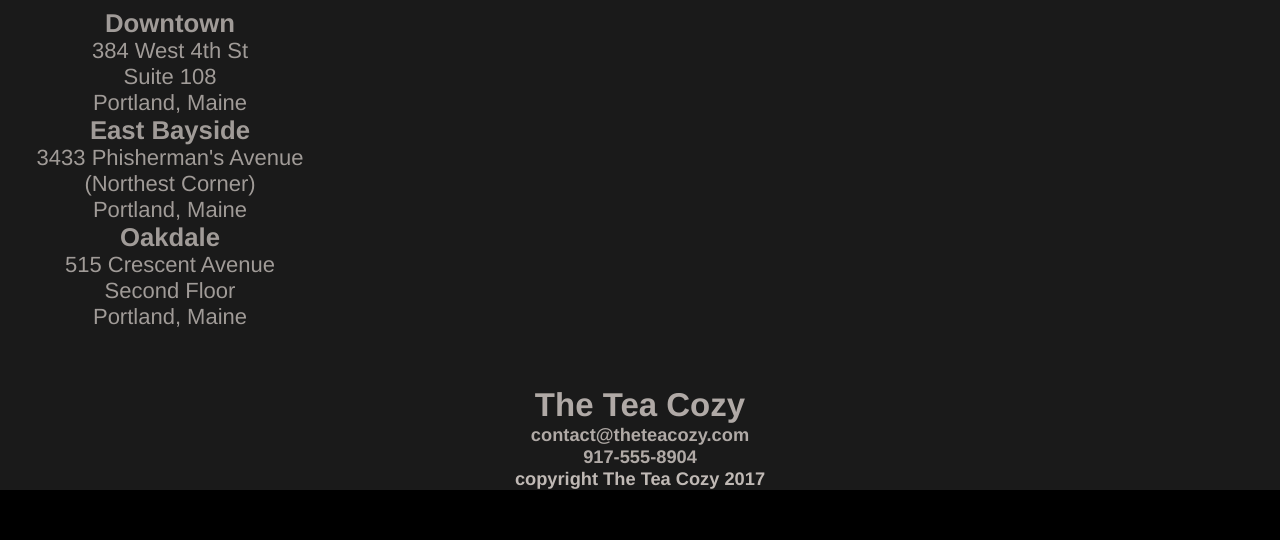
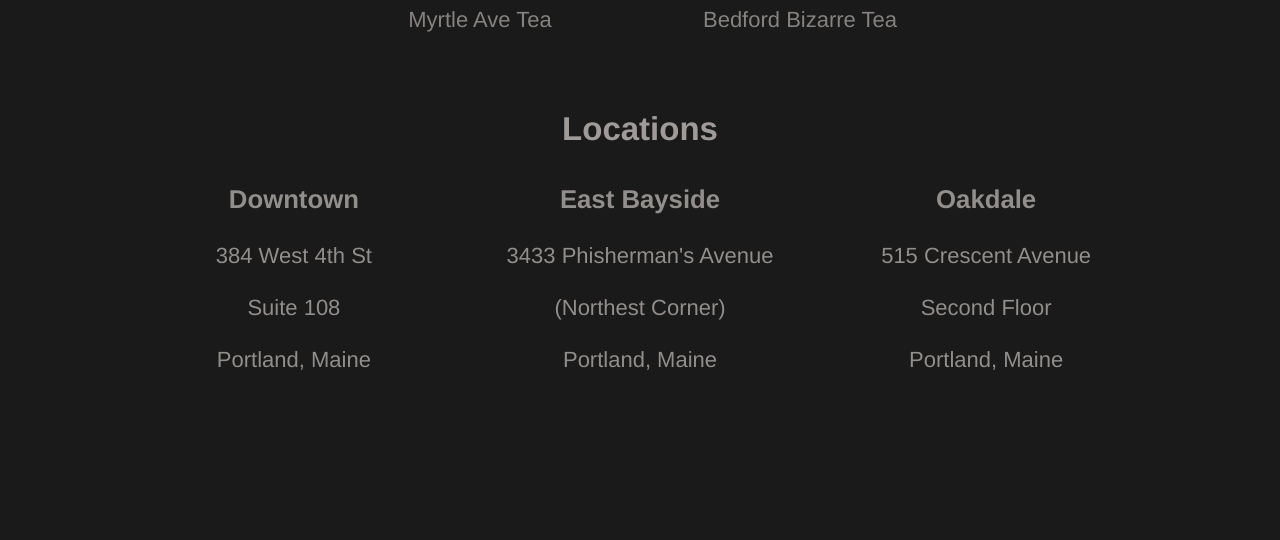
Before and after one commit to Macadanadado/Tea-Cozy, a plain HTML site: page index.html in a window 1280 px wide. Shown: the part 1370-1910 px from the top of the page. Before the commit the page ends 1860 px from the top, so only its background shows below. Drawn offline with Linux system fonts and the light colour scheme.

```diff
--- a/index.html
+++ b/index.html
@@ -8,15 +8,9 @@
         <header>
             <img class='logo' src='./Resources/logo.png'/>
             <div class='markers'>
-                <div class='tab'>
                     <a href="#mission">Mission</a>
-                </div>
-                <div class='tab'>
                     <a href="#featured">Featured Tea</a>
-                </div>
-                <div class='tab'>
                     <a href="#locations">Locations</a>
-                </div>
             </div>
         </header>
         <main>
@@ -32,6 +26,7 @@
             </div>
 
             <!--Tea of the month section-->
+            <div class='container'>
             <div id='featured'>
                 <h2>Tea of the Month</h2>
                 <h4>What's Steeping at The Tea Cozy?</h4>
@@ -58,31 +53,32 @@
                     </div>
                 </div>
             </div>
+            </div>
 
             <!--Locations section-->
+            <div class='container'>
             <div id='locations'>
                 <h2>Locations</h2>
-                <div id='city'>
                     <div class='address'>
-                        <h3>Downtown</h3>
-                        <p>384 West 4th St</p>
-                        <p>Suite 108</p>
-                        <p>Portland, Maine</p>
+                        <h3>Downtown<br><br></h3>
+                        <p>384 West 4th St<br><br></p>
+                        <p>Suite 108<br><br></p>
+                        <p>Portland, Maine<br><br></p>
                     </div>
                     <div class='address'>
-                        <h3>East Bayside</h3>
-                        <p>3433 Phisherman's Avenue</p>
-                        <p>(Northest Corner)</p>
-                        <p>Portland, Maine</p>
+                        <h3>East Bayside<br><br></h3>
+                        <p>3433 Phisherman's Avenue<br><br></p>
+                        <p>(Northest Corner)<br><br></p>
+                        <p>Portland, Maine<br><br></p>
                     </div>
                     <div class='address'>
-                        <h3>Oakdale</h3>
-                        <p>515 Crescent Avenue</p>
-                        <p>Second Floor</p>
-                        <p>Portland, Maine</p>
+                        <h3>Oakdale<br><br></h3>
+                        <p>515 Crescent Avenue<br><br></p>
+                        <p>Second Floor<br><br></p>
+                        <p>Portland, Maine<br><br></p>
                     </div>
-                </div>
             </div>
+        </div>
         </main>
 	    <footer>
             <div class='contact'>
--- a/style.css
+++ b/style.css
@@ -9,21 +9,21 @@
 }
 
 html {
-
     font-size: 22px;
-
 }
 
 /*header*/
 header {
     height: 69px;
     width: 100%;
-    top: 0;
     border-bottom: 1px solid seashell;
     background-color: black;
     z-index: 1;
     position: fixed;
-    justify-content: space-between;
+}
+
+header a {
+    margin: 10px;
 }
 
 .logo {
@@ -34,14 +34,8 @@
 
 .markers {
     display: flex;
-    justify-content: space-around;
-    margin: 0 600px;
-    text-decoration: underline;
-}
-
-.tab {
-
-    color: seashell;
+    justify-content: flex-end;
+    align-items: center;
 }
 
 /*main body*/
@@ -54,10 +48,10 @@
 .container {
     display: flex;
     justify-content: center;
+    flex-shrink: 2;
+    margin-bottom: 3.5rem;
 }
 /*Mission section*/
-
-
 .banner {
     background-image: url('./Resources/mission-background.jpg');
     height: 700px;
@@ -71,11 +65,14 @@
     width: 1200px;
 }
 
+.mission h2,
+.mission h4 {
+    margin: 15px;
+}
+
 /*Tea of the month section*/
-.item {
-    width:300px;
-    height:200px;
-    margin: 10px;
+#featured {
+    width: 1000px;
 }
 
 .teas {
@@ -85,15 +82,24 @@
     align-items: flex-start;
 }
 
-#berry,
-#rum,
-#donut,
-#myrtle,
-#bedford {
-    margin-top: 0px;
+.item {
+    width:300px;
+    height:200px;
+    margin: 10px;
 }
 
 /*Locations*/
+/*#city {
+    display: inline-flex;
+    justify-content: center;
+    align-items: center;
+
+    background-color: black;
+    opacity: 1;
+    margin: 15px 20px;
+    width: 300px;
+}*/
+
 #locations {
     background-image: url('./Resources/locations-background.jpg');
     background-repeat: no-repeat;
@@ -103,13 +109,33 @@
     width: 1200px;
 }
 
-#city {
-    display: flex;
-    justify-content: center space-around;
-    align-items: center;
+#locations h2 {
+    background-color: hidden;
+}
+
+.address {
+    width: 300px;
+    margin: 15px 20px;
+    padding: 1rem 0;
+    display: inline-flex;
     flex-direction: column;
-    background-color: black;
-    opacity: 1;
-    margin: 15px 20px;
-    width: 300px;
+    align-content: center;
 }
+
+/*footer*/
+footer {
+    position: relative;
+    top: 70px;
+    margin-top: 2rem;
+}
+
+footer h2,
+footer h5 {
+    margin: 2rem;
+}
+
+.copyright {
+   text-align: left;
+   position: relative;
+   left: 20px;
+}
```
